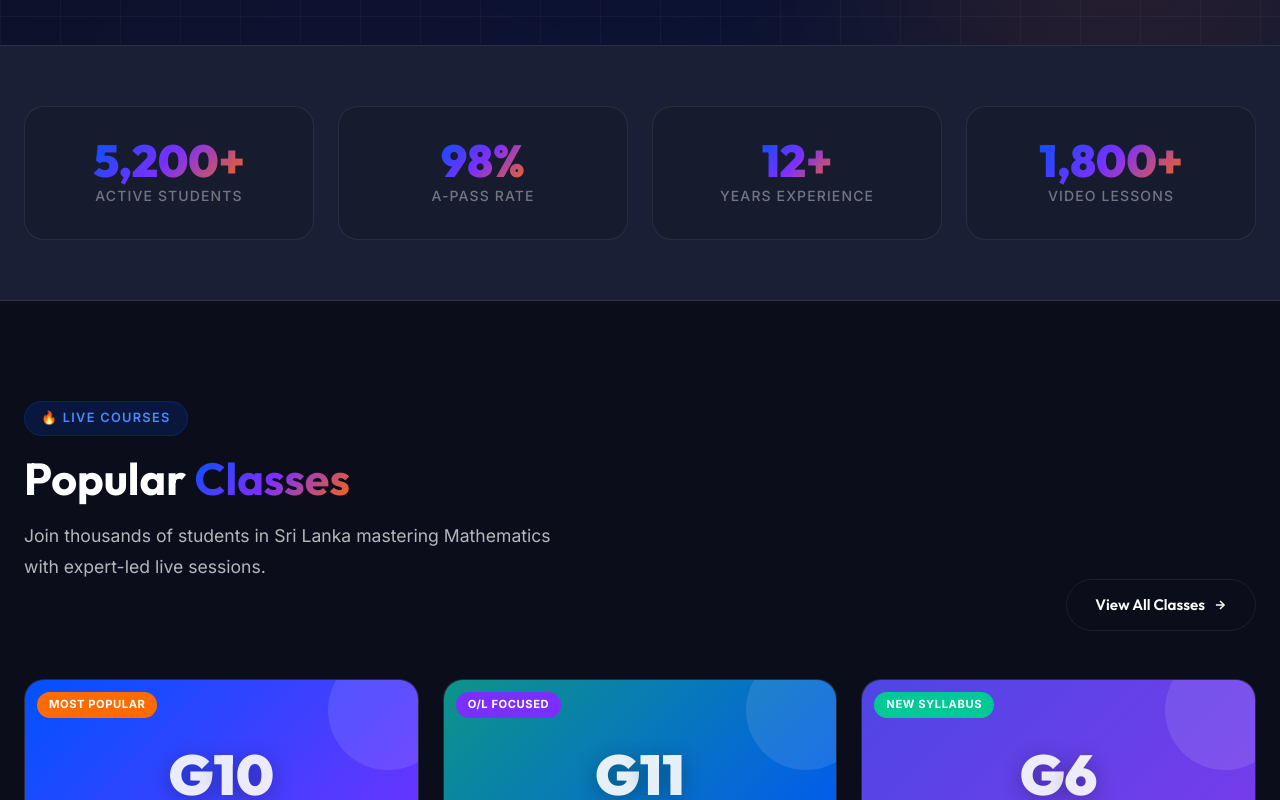
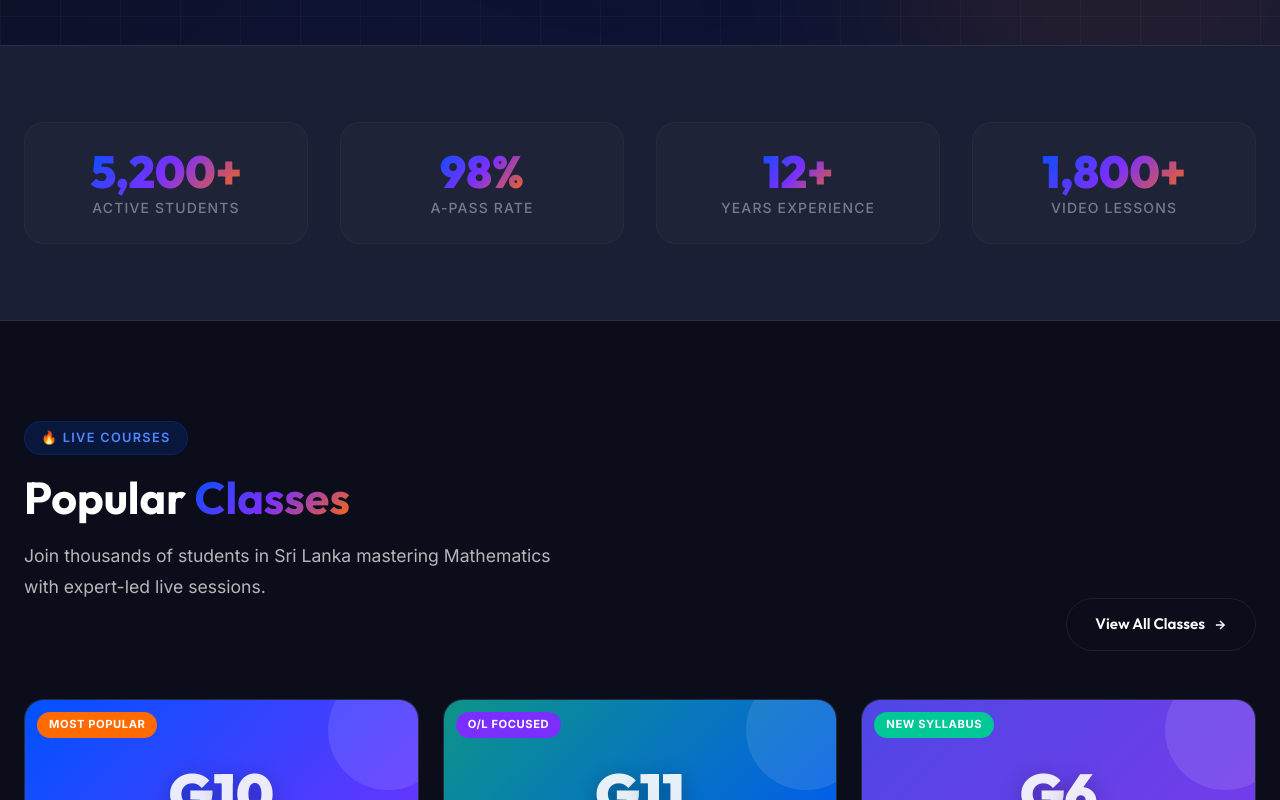
Before and after one commit to Thanuja47/MathSpark, a Next.js app: page / in a window 1280 px wide. Shown: the part 820-1620 px from the top of the page. Built offline with nearby package versions, Linux system fonts and the light colour scheme.

Commit message:
Refactor: complete folder restructuring and clean layout adjustments for stats section spacing

```diff
--- a/app/globals.css
+++ b/app/globals.css
@@ -581,16 +581,22 @@ p { color: var(--text-secondary); line-height: 1.75; }
 .stat-card:hover { border-color: rgba(0,82,255,0.3); transform: translateY(-4px); }
 .stat-value {
   font-family: var(--font-heading);
-  font-size: 2.8rem;
+  font-size: clamp(2rem, 4vw, 2.8rem);
   font-weight: 900;
   background: var(--gradient-brand);
   -webkit-background-clip: text;
   -webkit-text-fill-color: transparent;
   background-clip: text;
-  line-height: 1;
+  line-height: 1.1;
   margin-bottom: 8px;
 }
-.stat-label { font-size: 0.875rem; font-weight: 500; color: var(--text-muted); text-transform: uppercase; letter-spacing: 0.08em; }
+.stat-label {
+  font-size: clamp(0.75rem, 1.5vw, 0.875rem);
+  font-weight: 500;
+  color: var(--text-muted);
+  text-transform: uppercase;
+  letter-spacing: 0.08em;
+}
 
 /* ── Feature Card ── */
 .feature-card {
--- a/components/home/StatsSection.js
+++ b/components/home/StatsSection.js
@@ -52,13 +52,32 @@ export default function StatsSection() {
         .stats-grid {
           display: grid;
           grid-template-columns: repeat(4, 1fr);
-          gap: 24px;
+          gap: 32px;
+          padding: 16px 0;
+        }
+        .stat-card {
+          text-align: center;
+          padding: 24px;
+          border-radius: var(--radius-lg);
+          background: rgba(255, 255, 255, 0.02);
+          border: 1px solid rgba(255, 255, 255, 0.03);
+          transition: var(--transition);
+        }
+        .stat-card:hover {
+          background: rgba(255, 255, 255, 0.04);
+          transform: translateY(-2px);
+          border-color: rgba(0, 82, 255, 0.2);
+        }
+        @media (max-width: 991px) {
+          .stats-grid { gap: 24px; }
+          .stat-card { padding: 16px; }
         }
         @media (max-width: 768px) {
-          .stats-grid { grid-template-columns: repeat(2, 1fr); }
+          .stats-grid { grid-template-columns: repeat(2, 1fr); gap: 20px; }
         }
         @media (max-width: 480px) {
-          .stats-grid { grid-template-columns: 1fr 1fr; gap: 16px; }
+          .stats-grid { grid-template-columns: 1fr; gap: 16px; }
+          .stat-card { padding: 20px 16px; }
         }
       `}</style>
     </section>
--- a/components/home/WhyMatSpark.js
+++ b/components/home/WhyMatSpark.js
@@ -57,18 +57,18 @@ export default function WhyMatSpark() {
         .why-grid {
           display: grid;
           grid-template-columns: repeat(3, 1fr);
-          gap: 24px;
-          margin-bottom: 48px;
+          gap: 32px;
+          margin-bottom: 56px;
         }
         .why-bottom-banner {
           background: linear-gradient(135deg, rgba(0,82,255,0.1) 0%, rgba(123,47,255,0.06) 100%);
           border: 1px solid rgba(0,82,255,0.15);
           border-radius: var(--radius-xl);
-          padding: 32px 40px;
+          padding: 36px 44px;
           display: flex;
           align-items: center;
           justify-content: space-between;
-          gap: 32px;
+          gap: 40px;
           flex-wrap: wrap;
         }
         .why-banner-content { display: flex; align-items: center; gap: 20px; flex: 1; }
```
